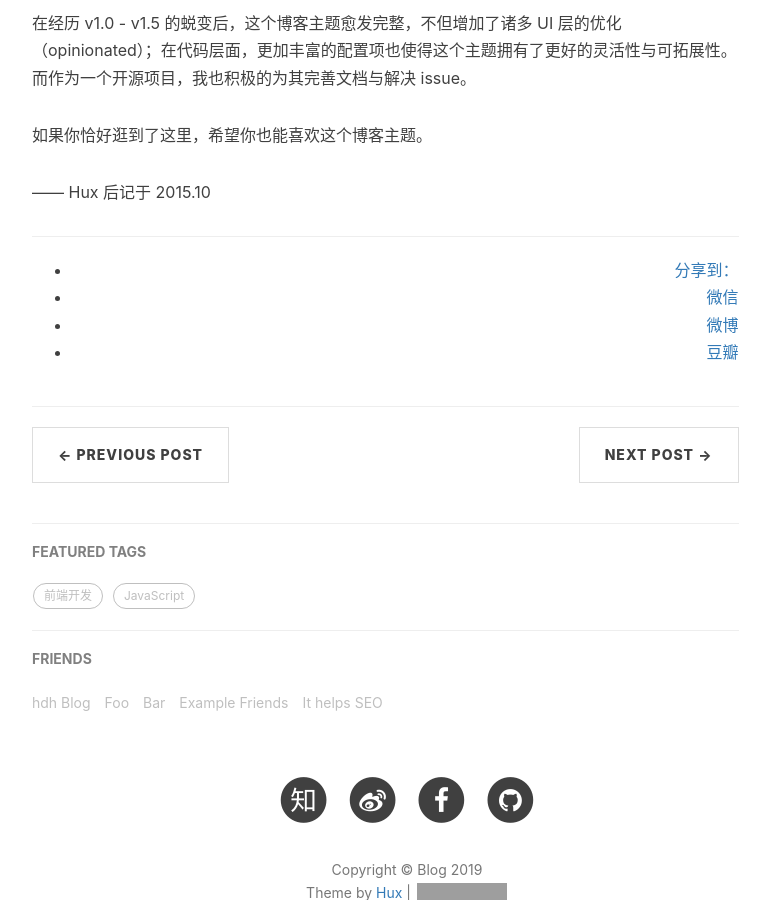
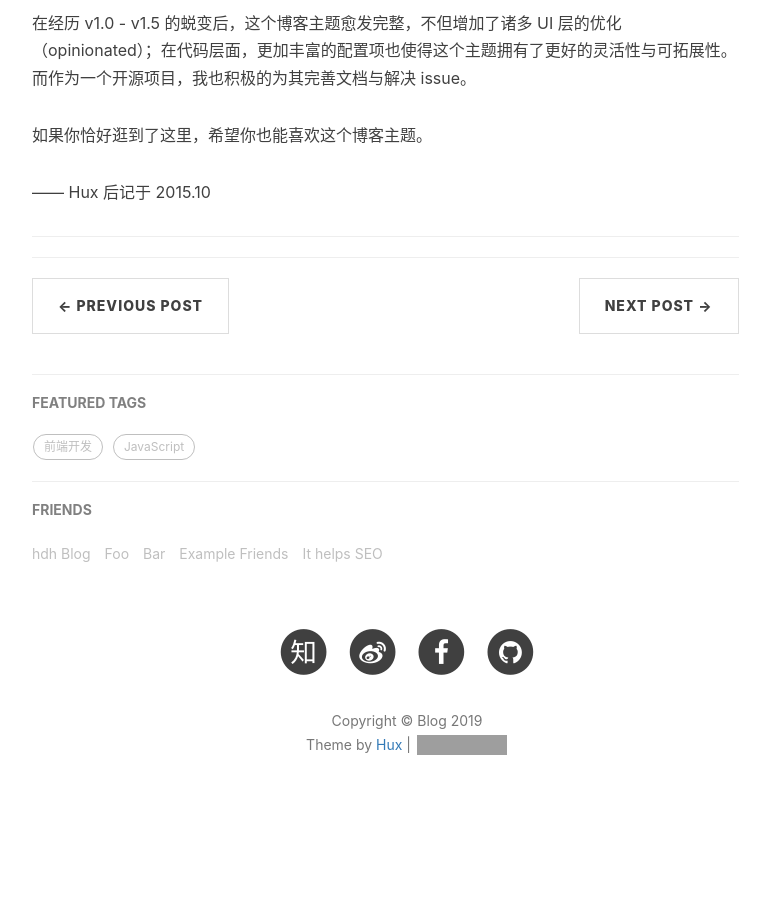
Before and after one commit to hdheart/hdheart.github.io, a Jekyll site: the page built from _posts/2014-01-29-hello-2015.markdown, in a window 1280 px wide and 900 px high, scrolled down 2440 px. Shown: the whole window, without its empty margins (233-1003 px from the left). Built offline with Jekyll 4.4.1, drawn with Linux system fonts in a browser that asks for light colours; nearby versions of some CDN libraries; comment, search, counter and statistics services are not loaded; after the commit the page ends 3289 px from its top, so only the background shows below that; grey boxes are pictures that could not be loaded.

Commit message:
Update post.html

```diff
--- a/_layouts/post.html
+++ b/_layouts/post.html
@@ -62,12 +62,12 @@ layout: default
                     data-images="{{ site.url }}{{site.baseurl}}/{% if page.header-img %}{{ page.header-img }}{% else %}{{ site.header-img }}{% endif %}"
                     data-content="{{ content | strip_html | truncate:80 }} | {{ site.SEOTitle }} " >
                     <div class="ds-share-inline">
-                      <ul  class="ds-share-icons-16">
+                      <!-- <ul  class="ds-share-icons-16">
                         <li data-toggle="ds-share-icons-more"><a class="ds-more" href="#">分享到：</a></li>
                         <li><a class="ds-wechat flat" href="javascript:void(0);" data-service="wechat">微信</a></li>
                         <li><a class="ds-weibo flat" href="javascript:void(0);" data-service="weibo">微博</a></li>
                         <li><a class="ds-douban flat" href="javascript:void(0);" data-service="douban">豆瓣</a></li>
-                      </ul>
+                      </ul> -->
                       <div class="ds-share-icons-more">
                       </div>
                     </div>
```
